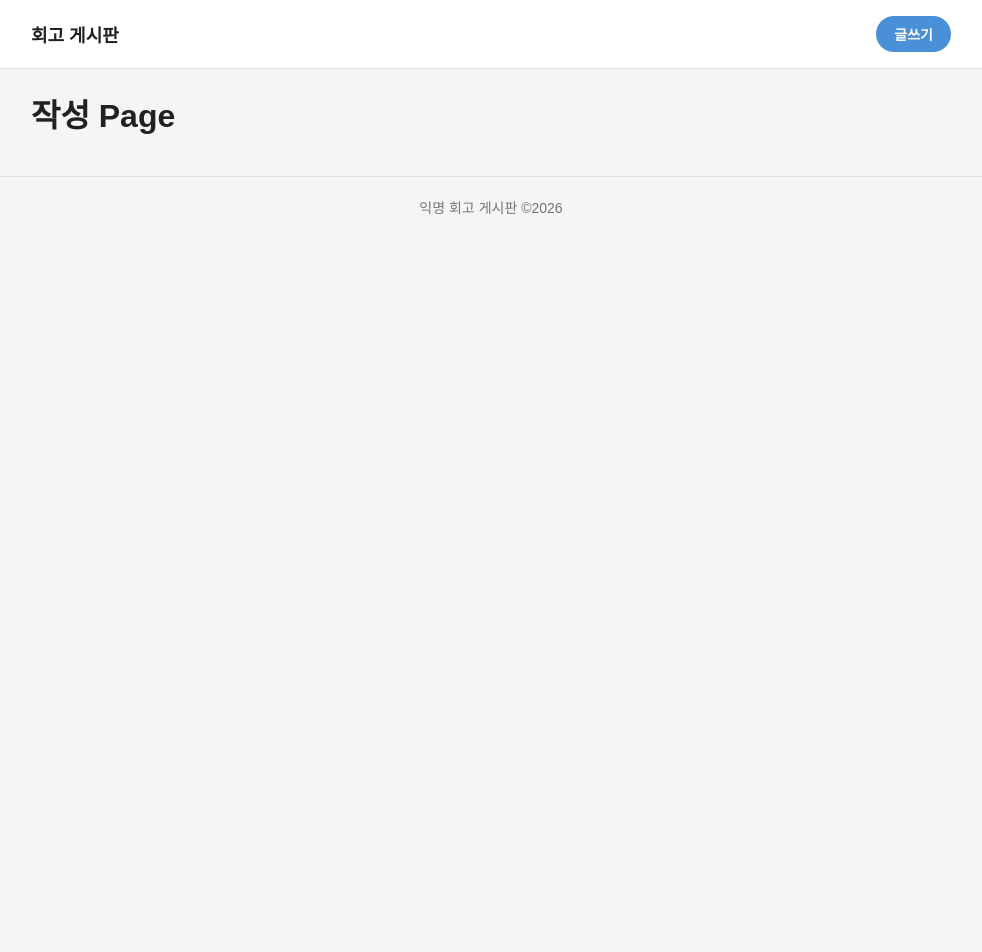
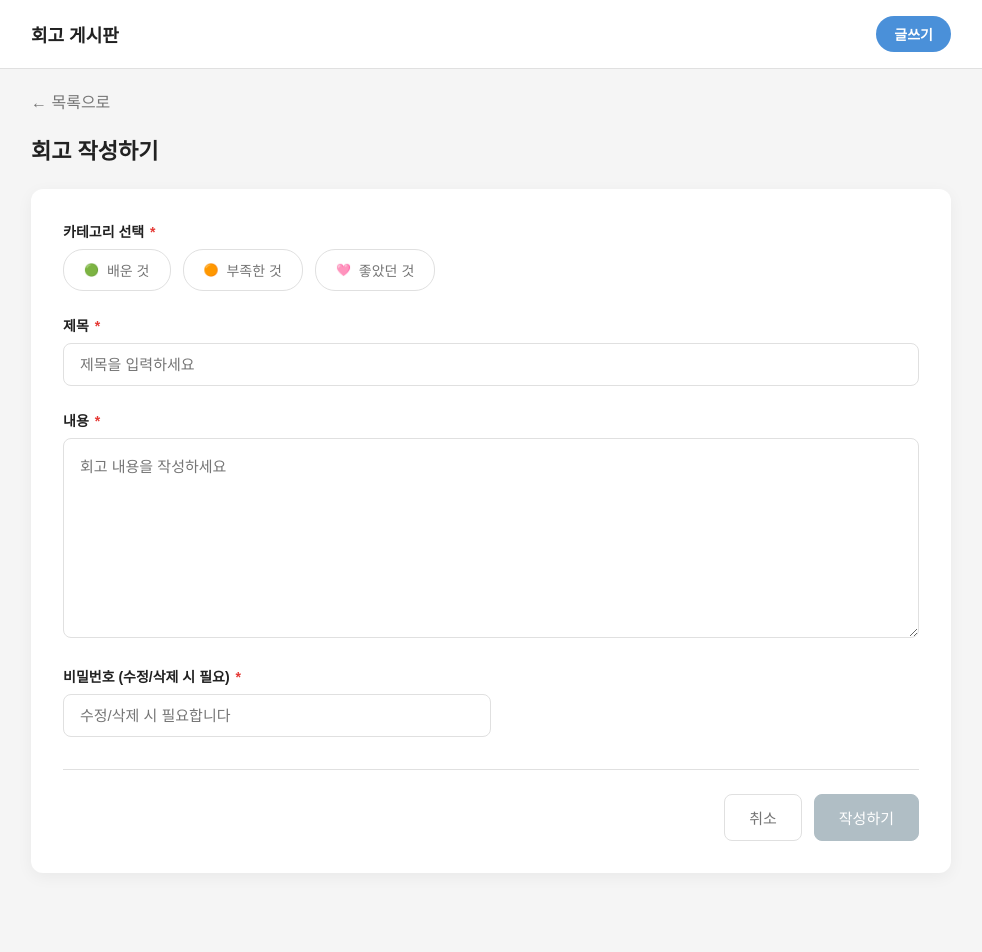
Before and after one commit to SongMin21/KB_24_mini_project_5, a Vue app in the folder frontend/thinking/: page /thinking/create in a window 1280 px wide. Shown: the top 952 px of the page, without its empty margins (149-1131 px from the left). Before the commit the page ends 800 px from the top, so only its background shows below. Built offline with nearby package versions, Linux system fonts and the light colour scheme; no server answers.

Commit message:
글쓰기 UI 생성

```diff
--- a/frontend/thinking/src/views/ThinkingCreateView.vue
+++ b/frontend/thinking/src/views/ThinkingCreateView.vue
@@ -1,11 +1,394 @@
 <script setup>
-// TODO: design.md 기반으로 팀원이 작업 예정
-// POST /api/thinking
+import { ref, computed } from 'vue'
+import { useRouter } from 'vue-router'
+import api from '@/api/axios'
+
+const router = useRouter()
+
+const category = ref('')
+const title = ref('')
+const content = ref('')
+const password = ref('')
+const loading = ref(false)
+const errorMessage = ref('')
+
+// 모든 항목이 비어있지 않은지 검증
+const isFormValid = computed(() => {
+  return (
+    category.value &&
+    title.value.trim() &&
+    content.value.trim() &&
+    password.value.trim()
+  )
+})
+
+const selectCategory = (val) => {
+  category.value = val
+}
+
+const goToList = () => {
+  router.push({ name: 'thinking-list' })
+}
+
+const handleSubmit = async () => {
+  if (!isFormValid.value) return
+
+  loading.value = true
+  errorMessage.value = ''
+
+  try {
+    const { data } = await api.post('/thinking', {
+      category: category.value,
+      title: title.value,
+      content: content.value,
+      password: password.value
+    })
+
+    router.push({
+      name: 'thinking-list'
+    })
+  } catch (e) {
+    const msg = e.response?.data ?? '오류가 발생했습니다.'
+    // 백엔드 에러 응답은 plain text 문자열
+    errorMessage.value = msg
+    console.error(msg)
+  } finally {
+    loading.value = false
+  }
+}
 </script>
 
 <template>
-  <div>
-    <h1>작성 Page</h1>
-    <!-- TODO -->
+  <div class="thinking-create-container">
+    <!-- 뒤로가기 링크 -->
+    <div class="back-link-wrapper">
+      <button @click="goToList" class="back-link">
+        ← 목록으로
+      </button>
+    </div>
+
+    <!-- 페이지 타이틀 -->
+    <h2 class="page-title">회고 작성하기</h2>
+
+    <!-- 작성 폼 카드 -->
+    <form @submit.prevent="handleSubmit" class="form-card">
+
+      <!-- 에러 메시지 표시 -->
+      <div v-if="errorMessage" class="error-banner">
+        {{ errorMessage }}
+      </div>
+
+      <!-- 카테고리 선택 -->
+      <div class="form-group">
+        <label class="form-label">카테고리 선택 <span class="required">*</span></label>
+        <div class="category-buttons">
+          <button
+            type="button"
+            class="category-btn learned"
+            :class="{ active: category === 'LEARNED' }"
+            @click="selectCategory('LEARNED')"
+          >
+            <span class="dot">🟢</span> 배운 것
+          </button>
+          <button
+            type="button"
+            class="category-btn lacked"
+            :class="{ active: category === 'LACKED' }"
+            @click="selectCategory('LACKED')"
+          >
+            <span class="dot">🟠</span> 부족한 것
+          </button>
+          <button
+            type="button"
+            class="category-btn good"
+            :class="{ active: category === 'GOOD' }"
+            @click="selectCategory('GOOD')"
+          >
+            <span class="dot">🩷</span> 좋았던 것
+          </button>
+        </div>
+      </div>
+
+      <!-- 제목 입력 -->
+      <div class="form-group">
+        <label for="title" class="form-label">제목 <span class="required">*</span></label>
+        <input
+          id="title"
+          v-model="title"
+          type="text"
+          placeholder="제목을 입력하세요"
+          class="form-input"
+          required
+        />
+      </div>
+
+      <!-- 내용 입력 -->
+      <div class="form-group">
+        <label for="content" class="form-label">내용 <span class="required">*</span></label>
+        <textarea
+          id="content"
+          v-model="content"
+          placeholder="회고 내용을 작성하세요"
+          class="form-textarea"
+          required
+        ></textarea>
+      </div>
+
+      <!-- 비밀번호 입력 -->
+      <div class="form-group half-width">
+        <label for="password" class="form-label">비밀번호 (수정/삭제 시 필요) <span class="required">*</span></label>
+        <input
+          id="password"
+          v-model="password"
+          type="password"
+          placeholder="수정/삭제 시 필요합니다"
+          class="form-input"
+          required
+        />
+      </div>
+
+      <!-- 하단 버튼 영역 -->
+      <div class="form-actions">
+        <button type="button" @click="goToList" class="btn-cancel">
+          취소
+        </button>
+        <button
+          type="submit"
+          class="btn-submit"
+          :disabled="!isFormValid || loading"
+        >
+          {{ loading ? '작성 중...' : '작성하기' }}
+        </button>
+      </div>
+    </form>
   </div>
 </template>
+
+<style scoped>
+.thinking-create-container {
+  padding: 20px 0 60px;
+}
+
+.back-link-wrapper {
+  margin-bottom: 20px;
+}
+
+.back-link {
+  background: none;
+  border: none;
+  color: var(--color-text-secondary);
+  font-size: 16px;
+  font-weight: 500;
+  padding: 0;
+  display: inline-flex;
+  align-items: center;
+  gap: 4px;
+  cursor: pointer;
+  transition: color 0.2s ease;
+}
+
+.back-link:hover {
+  color: var(--color-primary);
+}
+
+.page-title {
+  font-size: 22px;
+  font-weight: bold;
+  color: var(--color-text-primary);
+  margin-bottom: 24px;
+}
+
+.form-card {
+  background: var(--color-card);
+  border-radius: var(--radius-base);
+  padding: 32px;
+  box-shadow: 0 4px 16px rgba(0, 0, 0, 0.05);
+}
+
+.error-banner {
+  background-color: #ffebee;
+  color: #c62828;
+  padding: 12px 16px;
+  border-radius: 8px;
+  margin-bottom: 24px;
+  font-size: 14px;
+  border-left: 4px solid #e53935;
+}
+
+.form-group {
+  margin-bottom: 24px;
+}
+
+.form-group.half-width {
+  width: 50%;
+}
+
+@media (max-width: 768px) {
+  .form-group.half-width {
+    width: 100%;
+  }
+}
+
+.form-label {
+  display: block;
+  font-size: 14px;
+  font-weight: bold;
+  color: var(--color-text-primary);
+  margin-bottom: 8px;
+}
+
+.required {
+  color: #e53935;
+  margin-left: 2px;
+}
+
+.category-buttons {
+  display: flex;
+  gap: 12px;
+  flex-wrap: wrap;
+}
+
+.category-btn {
+  display: inline-flex;
+  align-items: center;
+  gap: 8px;
+  padding: 10px 20px;
+  border-radius: 20px;
+  font-size: 14px;
+  font-weight: 500;
+  background: #ffffff;
+  border: 1px solid var(--color-border);
+  color: var(--color-text-secondary);
+  transition: all 0.2s ease;
+}
+
+.category-btn .dot {
+  font-size: 12px;
+}
+
+/* Category hover effects */
+.category-btn.learned:hover {
+  border-color: var(--color-learned);
+  color: var(--color-learned);
+  background: rgba(76, 175, 80, 0.05);
+}
+
+.category-btn.lacked:hover {
+  border-color: var(--color-lacked);
+  color: var(--color-lacked);
+  background: rgba(255, 152, 0, 0.05);
+}
+
+.category-btn.good:hover {
+  border-color: var(--color-good);
+  color: var(--color-good);
+  background: rgba(233, 30, 99, 0.05);
+}
+
+/* Active Category Styles */
+.category-btn.learned.active {
+  background: var(--color-learned);
+  border-color: var(--color-learned);
+  color: #ffffff;
+}
+
+.category-btn.lacked.active {
+  background: var(--color-lacked);
+  border-color: var(--color-lacked);
+  color: #ffffff;
+}
+
+.category-btn.good.active {
+  background: var(--color-good);
+  border-color: var(--color-good);
+  color: #ffffff;
+}
+
+/* Input Styles */
+.form-input {
+  width: 100%;
+  padding: 12px 16px;
+  border-radius: 8px;
+  border: 1px solid var(--color-border);
+  font-size: 15px;
+  color: var(--color-text-primary);
+  background-color: #ffffff;
+  outline: none;
+  transition: border-color 0.2s ease;
+}
+
+.form-input:focus {
+  border-color: var(--color-primary);
+}
+
+.form-textarea {
+  width: 100%;
+  min-height: 200px;
+  padding: 16px;
+  border-radius: 8px;
+  border: 1px solid var(--color-border);
+  font-size: 15px;
+  color: var(--color-text-primary);
+  background-color: #ffffff;
+  outline: none;
+  resize: vertical;
+  line-height: 1.6;
+  font-family: inherit;
+  transition: border-color 0.2s ease;
+}
+
+.form-textarea:focus {
+  border-color: var(--color-primary);
+}
+
+/* Actions Section */
+.form-actions {
+  display: flex;
+  justify-content: flex-end;
+  gap: 12px;
+  margin-top: 32px;
+  border-top: 1px solid var(--color-border);
+  padding-top: 24px;
+}
+
+.btn-cancel {
+  padding: 12px 24px;
+  border-radius: 8px;
+  font-size: 15px;
+  font-weight: 500;
+  background: #ffffff;
+  border: 1px solid var(--color-border);
+  color: var(--color-text-secondary);
+  transition: all 0.2s ease;
+}
+
+.btn-cancel:hover {
+  background: var(--color-background);
+  border-color: #cccccc;
+  color: var(--color-text-primary);
+}
+
+.btn-submit {
+  padding: 12px 24px;
+  border-radius: 8px;
+  font-size: 15px;
+  font-weight: 500;
+  background: var(--color-primary);
+  border: 1px solid var(--color-primary);
+  color: #ffffff;
+  transition: all 0.2s ease;
+}
+
+.btn-submit:hover:not(:disabled) {
+  background: #357ae8;
+  border-color: #357ae8;
+  box-shadow: 0 2px 8px rgba(74, 144, 217, 0.3);
+}
+
+.btn-submit:disabled {
+  background: #b0bec5;
+  border-color: #b0bec5;
+  cursor: not-allowed;
+  color: #ffffff;
+}
+</style>
```
Also changed, not shown: 1 other file (tests, documents, lock files or other folders).
